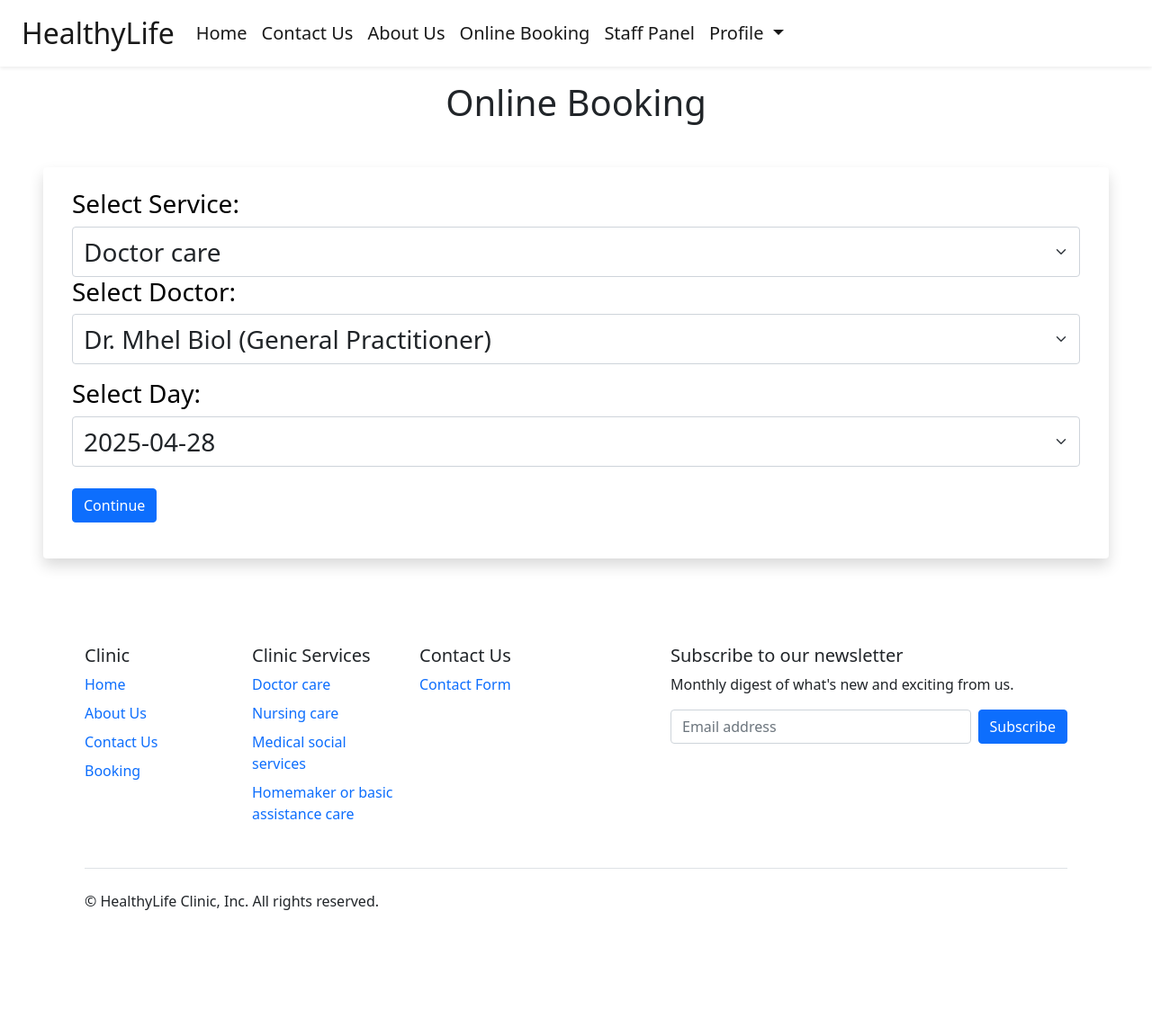
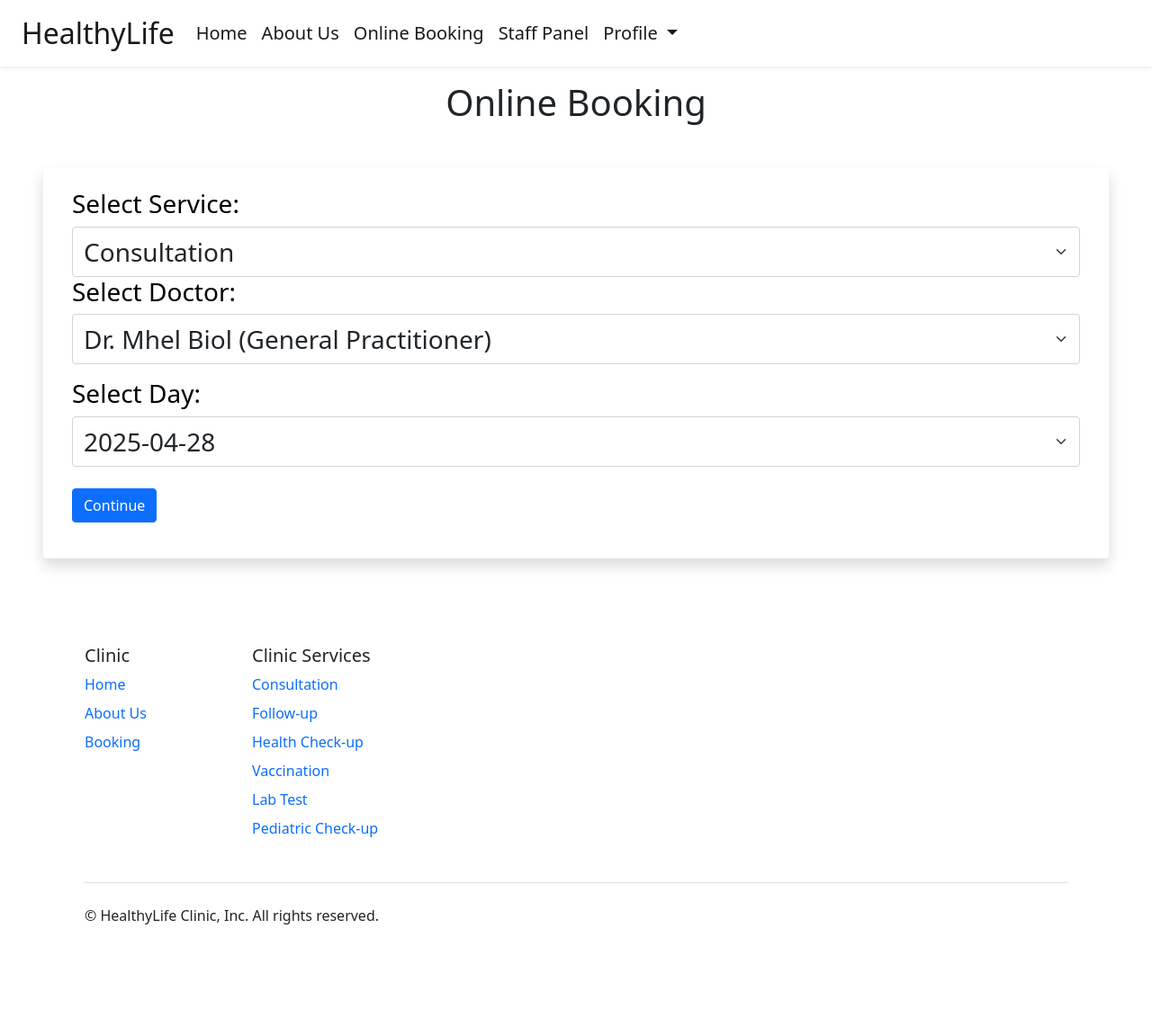
Before and after one commit to Deek2G/Healthy-Life-Clinic-Booking-System, a Django app: page /booking in a window 1280 px wide. Shown: the whole page at 90% size. Before the commit the page ends 1012 px from the top, so only its background shows below. Run offline with Django 4.2, Linux system fonts and the light colour scheme; a user stored in the database is signed in; data that the repository does not hold is empty; some libraries are stand-ins or nearby versions.

Commit message:
terminated contacts

```diff
--- a/Clinic-Booking-System-main/booking/clinic/booking/templates/booking.html
+++ b/Clinic-Booking-System-main/booking/clinic/booking/templates/booking.html
@@ -21,12 +21,12 @@
         <div>
             <h3 class="">Select Service:</h3>
             <select class="form-select fs-3" name="service" id="service-select">
-                <option value="Doctor care">Doctor care</option>
-                <option value="Nursing care">Nursing care</option>
-                <option value="Medical social services">Medical social services</option>
-                <option value="Home maker or basic assistance care">Home maker or basic assistance care</option>
-                <option value="Physical therapy">Physical therapy</option>
-                <option value="Speech therapy">Speech therapy</option>
+                <option value="Consultation">Consultation</option>
+                <option value="Follow-up">Follow-up</option>
+                <option value="Health Check-up">Health Check-up</option>
+                <option value="Vaccination">Vaccination</option>
+                <option value="Lab Test">Lab Test</option>
+                <option value="Pediatric Check-up">Pediatric Check-up</option>
             </select>
         </div>
 
--- a/Clinic-Booking-System-main/booking/clinic/booking/templates/layout.html
+++ b/Clinic-Booking-System-main/booking/clinic/booking/templates/layout.html
@@ -29,9 +29,6 @@
                     <ul class="navbar-nav mb-2 mb-lg-0  fs-5 align-items-center">
                         <li class="nav-item">
                             <a class="nav-link active cHover" aria-current="page" href="{% url 'index' %}">Home</a>
-                        </li>
-                        <li class="nav-item">
-                            <a class="nav-link active cHover" href="{% url 'contact' %}">Contact Us</a>
                         </li>
                         <li class="nav-item">
                             <a class="nav-link active cHover" href="{% url 'about' %}">About Us</a>
@@ -91,7 +88,6 @@
               <ul class="nav flex-column">
                 <li class="nav-item mb-2"><a href="{% url 'index'%}" class="nav-link p-0 text-body-secondary">Home</a></li>
                 <li class="nav-item mb-2"><a href="{% url 'about'%}" class="nav-link p-0 text-body-secondary">About Us</a></li>
-                <li class="nav-item mb-2"><a href="{% if user.is_authenticated %}{% url 'contact' %}{% else %}#{% endif %}" class="nav-link p-0 text-body-secondary">Contact Us</a></li>
                 <li class="nav-item mb-2"><a href="{% if user.is_authenticated %}{% url 'booking' %}{% else %}#{% endif %}" class="nav-link p-0 text-body-secondary">Booking</a></li>
               </ul>
             </div>
@@ -99,31 +95,13 @@
             <div class="col-6 col-md-2 mb-3">
               <h5>Clinic Services</h5>
               <ul class="nav flex-column">
-                <li class="nav-item mb-2"><a href="{% if user.is_authenticated %}{% url 'booking' %}{% else %}#{% endif %}" class="nav-link p-0 text-body-secondary">Doctor care</a></li>
-                <li class="nav-item mb-2"><a href="{% if user.is_authenticated %}{% url 'booking' %}{% else %}#{% endif %}" class="nav-link p-0 text-body-secondary">Nursing care</a></li>
-                <li class="nav-item mb-2"><a href="{% if user.is_authenticated %}{% url 'booking' %}{% else %}#{% endif %}" class="nav-link p-0 text-body-secondary">Medical social services</a></li>
-                <li class="nav-item mb-2"><a href="{% if user.is_authenticated %}{% url 'booking' %}{% else %}#{% endif %}" class="nav-link p-0 text-body-secondary">Homemaker or basic assistance care</a></li>
+                <li class="nav-item mb-2"><a href="{% if user.is_authenticated %}{% url 'booking' %}{% else %}#{% endif %}" class="nav-link p-0 text-body-secondary">Consultation</a></li>
+                <li class="nav-item mb-2"><a href="{% if user.is_authenticated %}{% url 'booking' %}{% else %}#{% endif %}" class="nav-link p-0 text-body-secondary">Follow-up</li>
+                <li class="nav-item mb-2"><a href="{% if user.is_authenticated %}{% url 'booking' %}{% else %}#{% endif %}" class="nav-link p-0 text-body-secondary">Health Check-up</a></li>
+                <li class="nav-item mb-2"><a href="{% if user.is_authenticated %}{% url 'booking' %}{% else %}#{% endif %}" class="nav-link p-0 text-body-secondary">Vaccination</a></li>
+                <li class="nav-item mb-2"><a href="{% if user.is_authenticated %}{% url 'booking' %}{% else %}#{% endif %}" class="nav-link p-0 text-body-secondary">Lab Test</a></li>
+                <li class="nav-item mb-2"><a href="{% if user.is_authenticated %}{% url 'booking' %}{% else %}#{% endif %}" class="nav-link p-0 text-body-secondary">Pediatric Check-up</a></li>
               </ul>
-            </div>
-
-            <div class="col-6 col-md-2 mb-3">
-                <h5>Contact Us</h5>
-                <ul class="nav flex-column">
-                  <li class="nav-item mb-2"><a href="{% url 'contact'%}" class="nav-link p-0 text-body-secondary">Contact Form</a></li>
-                </ul>
-              </div>
-
-              <div class="col-md-5 offset-md-1 mb-3">
-                <form method="post" action="{% url 'subscribe' %}">
-                    {% csrf_token %}
-                    <h5>Subscribe to our newsletter</h5>
-                    <p>Monthly digest of what's new and exciting from us.</p>
-                    <div class="d-flex flex-column flex-sm-row w-100 gap-2">
-                        <label for="newsletter1" class="visually-hidden">Email address</label>
-                        <input id="newsletter1" type="text" name="email" class="form-control" placeholder="Email address">
-                        <button class="btn btn-primary" type="submit">Subscribe</button>
-                    </div>
-                </form>
             </div>
           </div>
           <div class="d-flex flex-column flex-sm-row justify-content-between py-4 my-4 border-top">
```
Also changed, not shown: Clinic-Booking-System-main/booking/clinic/booking/templates/about.html (+6 -32 lines), Clinic-Booking-System-main/booking/clinic/booking/templates/contact.html (deleted, +0 -165 lines), Clinic-Booking-System-main/booking/clinic/db.sqlite3.
